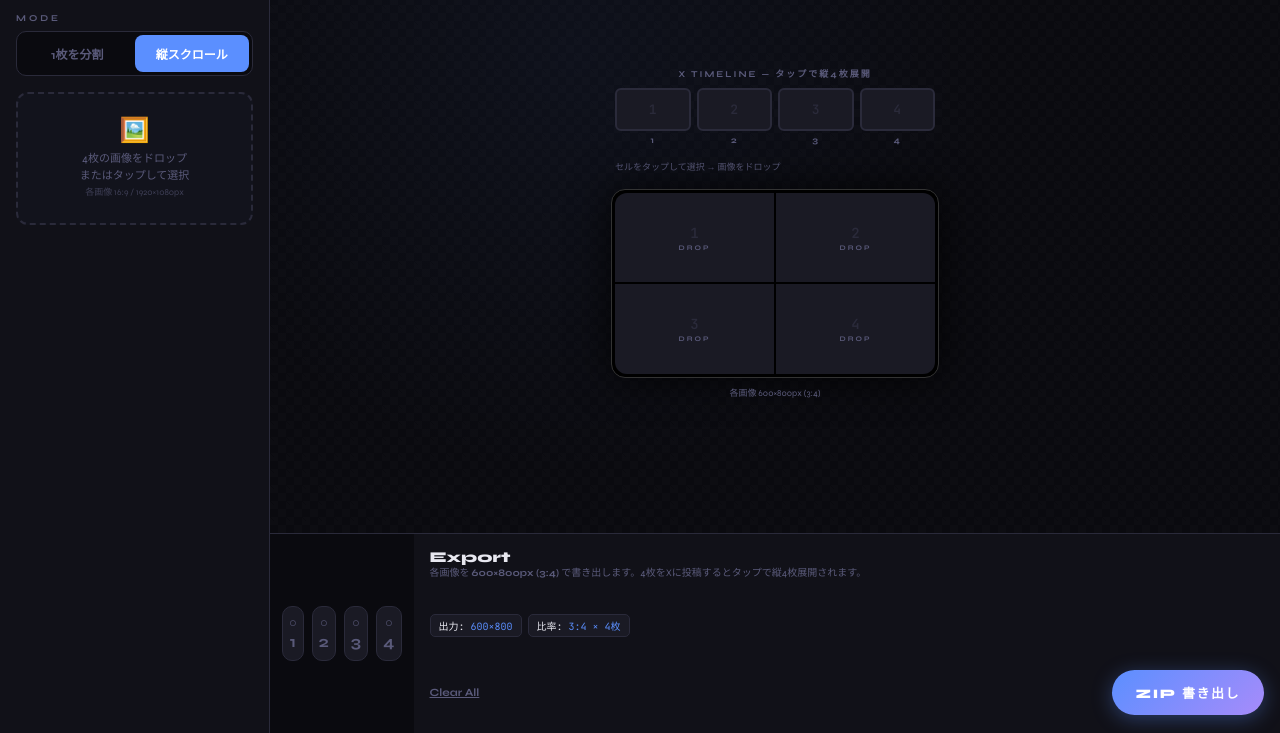
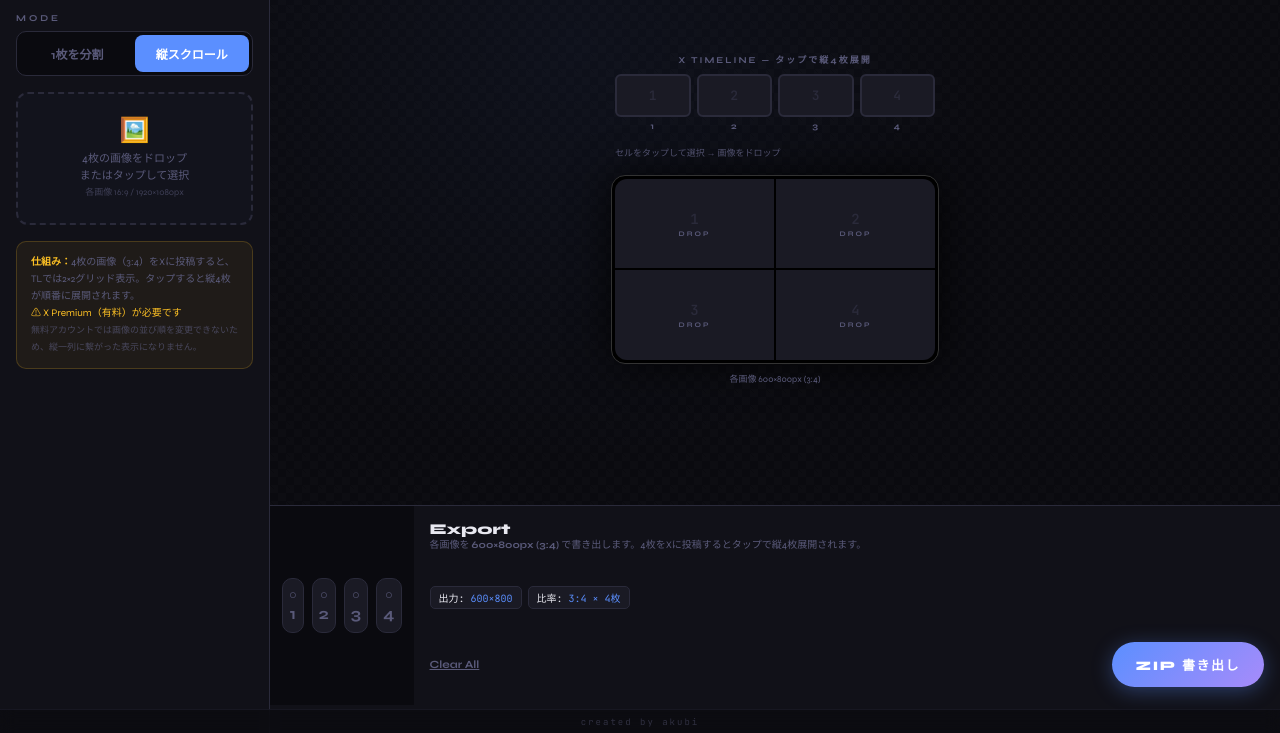
Before and after one commit to akubi3463/Yawn-Project, a plain HTML site: page xsplit.html in a window 1280 px wide. Both pictures are taken after a click on the button "縦スクロール". Shown: the part 67-800 px from the top of the page. Drawn offline with nearby package versions, Linux system fonts and the light colour scheme.

Commit message:
Update xsplit.html

```diff
--- a/xsplit.html
+++ b/xsplit.html
@@ -168,8 +168,8 @@
     .drag-ghost img { width:100%; height:100%; object-fit:cover; }
 
     /* ━━━━ EDITOR PANEL ━━━━ */
-    .editor-panel { background:var(--surface); border-top:1px solid var(--border); display:flex; flex-direction:column; overflow-y:auto; -webkit-overflow-scrolling:touch; flex-shrink:0; }
-    @media (min-width: 900px) { .editor-panel { height: 200px; flex-direction: row; overflow: hidden; flex-shrink: 0; } }
+    .editor-panel { background:var(--surface); border-top:1px solid var(--border); display:flex; flex-direction:column; overflow-y:auto; -webkit-overflow-scrolling:touch; flex-shrink:0; padding-bottom: 28px; }
+    @media (min-width: 900px) { .editor-panel { height: 228px; flex-direction: row; overflow: hidden; flex-shrink: 0; padding-bottom: 28px; } }
 
     .editor-content { display:flex; flex-direction:column; width:100%; }
     @media (min-width: 900px) { .editor-content { flex-direction:row; flex:1; } }
@@ -216,6 +216,24 @@
     .toast.error { border-color:var(--danger); color:var(--danger); }
     .toast.info { border-color:var(--warn); color:var(--warn); }
     ::-webkit-scrollbar { width:3px; } ::-webkit-scrollbar-thumb { background:var(--border); border-radius:4px; }
+
+    /* ━━━━ FOOTER ━━━━ */
+    .footer-bar {
+      position: fixed; bottom: 0; left: 0; right: 0;
+      height: 24px; display: flex; align-items: center; justify-content: center;
+      font-family: 'JetBrains Mono', monospace; font-size: 9px; font-weight: 400;
+      color: rgba(90,90,122,.45); letter-spacing: 2px;
+      background: rgba(10,10,15,.7); backdrop-filter: blur(8px);
+      border-top: 1px solid rgba(42,42,58,.4);
+      pointer-events: none; z-index: 100;
+    }
+
+    /* ━━━━ VSCROLL INFO BOX ━━━━ */
+    .vscroll-info-box {
+      background: rgba(251,191,36,.06); border: 1px solid rgba(251,191,36,.2);
+      border-radius: 10px; padding: 12px 14px; font-size: 10px; color: var(--muted); line-height: 1.7;
+    }
+    .vscroll-info-box strong { color: var(--warn); }
   </style>
 </head>
 <body>
@@ -287,7 +305,14 @@
     <!-- ★ 分割モード：Gap廃止・仕組み説明 -->
     <div v-if="mode==='split'" class="split-info-box">
       <strong>仕組み：</strong>縦長画像（1200×2025px）を投稿すると、Xが自動で中央の16:9部分をTLに表示。タップで縦長全体が見え、上下の隠しゾーンが現れます。<br>
-      <span style="color:var(--success)">✓ 無料アカウントで使えます</span>
+      <span style="color:var(--success)">✓ Xの無料アカウントでも使えます</span>
+    </div>
+
+    <!-- ★ 縦スクロールモード：仕組み説明 -->
+    <div v-if="mode==='vscroll'" class="vscroll-info-box">
+      <strong>仕組み：</strong>4枚の画像（3:4）をXに投稿すると、TLでは2×2グリッド表示。タップすると縦4枚が順番に展開されます。<br>
+      <span style="color:var(--warn)">⚠ X Premium（有料）が必要です</span><br>
+      <span style="font-size:9px;opacity:.7">無料アカウントでは画像の並び順を変更できないため、縦一列に繋がった表示になりません。</span>
     </div>
 
     <div v-if="imagePool.length">
@@ -512,6 +537,9 @@
   <div class="toast" :class="{show:toast.show, success:toast.type==='success', error:toast.type==='error', info:toast.type==='info'}">
     {{ toast.message }}
   </div>
+
+  <!-- ━━━━ FOOTER ━━━━ -->
+  <div class="footer-bar">created by akubi</div>
 </div>
 
 <script>
```
